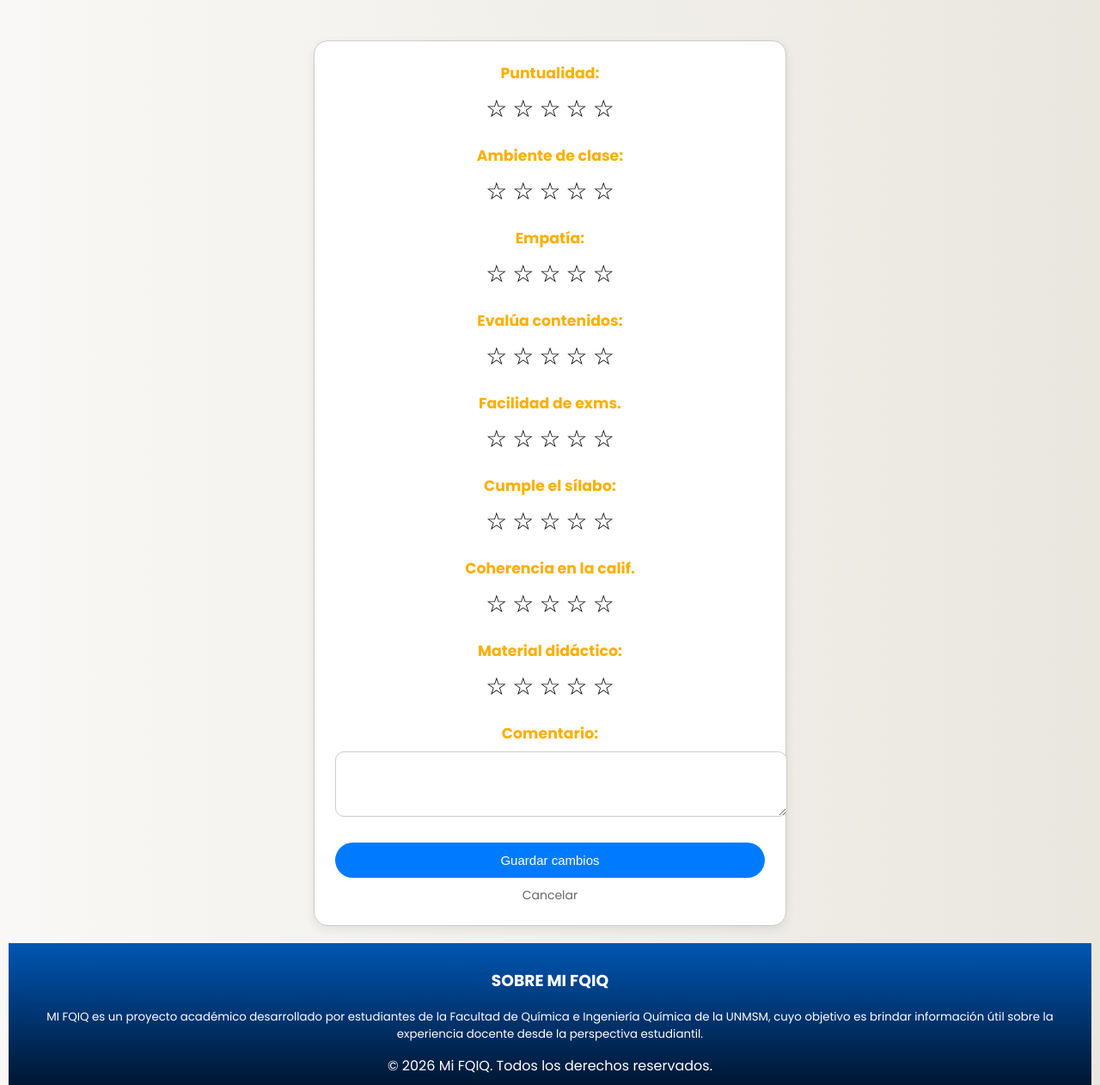
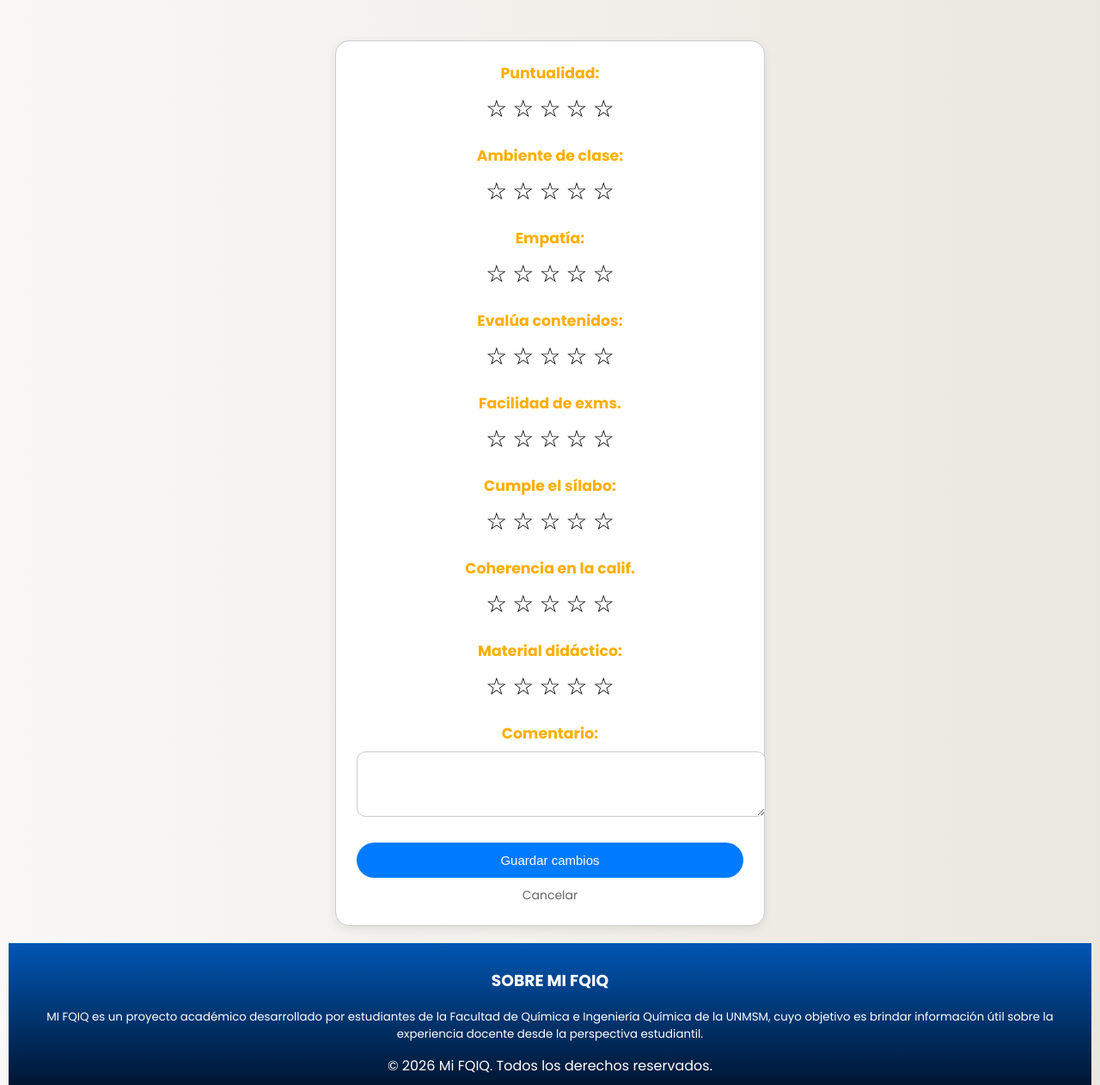
Before and after one commit to SantiagoRamEs/MiFQIQ-dev, a Django app: template professors_fqiq/templates/edit_grade.html in a window 1280 px wide. Shown: the part 243-1505 px from the top of the page at 86% size. Run offline with Django 5.2, Linux system fonts and the light colour scheme; the template is opened without the code that fills it: values that come from a table or form of the project are taken from there, others are empty; data comes from the database, SQL or seed files in the repository; some web fonts are replaced.

Commit message:
Update create_grade.css

```diff
--- a/static/css/create_grade.css
+++ b/static/css/create_grade.css
@@ -56,10 +56,15 @@ form {
   border: 1px solid #ccc;
 }
 
+.form-card {
+  box-sizing: border-box;
+}
+
 textarea {
   width: 100%;
-  min-height: 50px;
+  height: 50px;
   padding: 12px;
+  margin: auto;
   border-radius: 10px;
   font-size: 11pt;
   border: 1px solid #ccc;
@@ -106,7 +111,7 @@ textarea {
 @media (width: 600px) {
   .form-card {
     box-sizing: border-box;
-    width: 40px;
+    width: 340px;
   }
   textarea {
     width: 300px;
```
